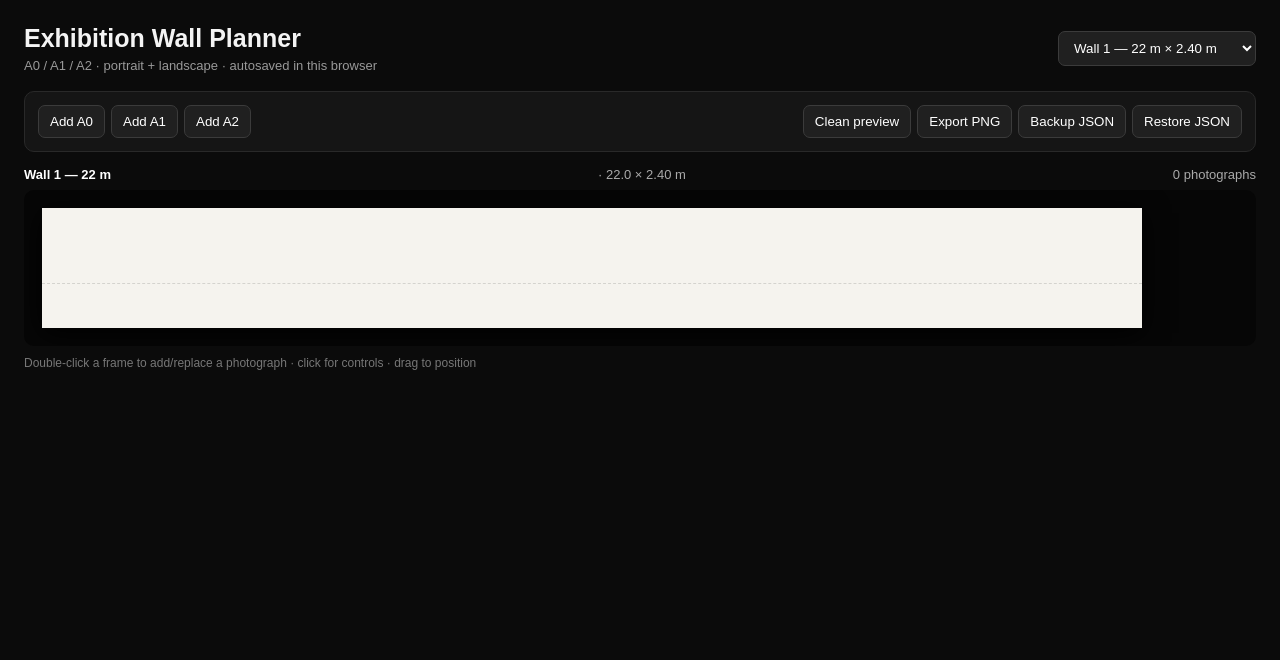
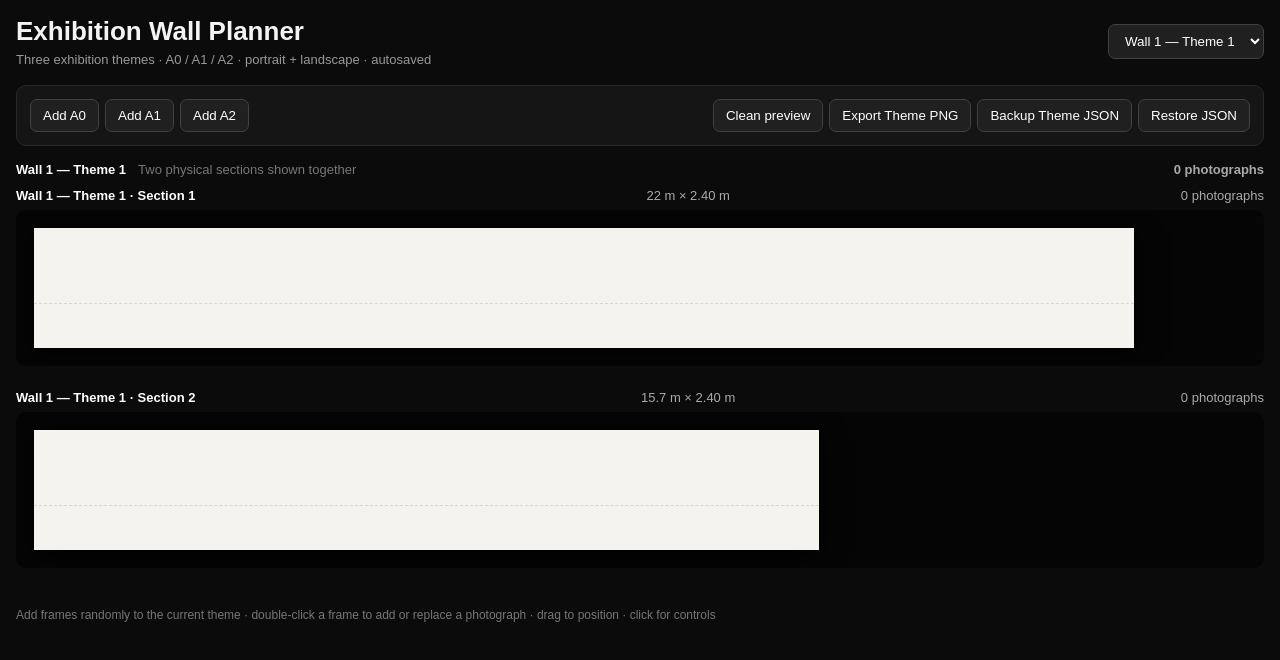
Before and after one commit to habakisstavros-dev/exhibition-wall-planner-2026, a React (Vite) app: page / in a window 1280 px wide. Shown: the top 660 px of the page. Built offline with nearby package versions, Linux system fonts and the light colour scheme.

Commit message:
Add files via upload

```diff
--- a/src/App.jsx
+++ b/src/App.jsx
@@ -1,20 +1,476 @@
-import React,{useEffect,useRef,useState}from"react";import html2canvas from"html2canvas";
-const S=.5,P={A0:[84.1,118.9],A1:[59.4,84.1],A2:[42,59.4]},W={w1a:["Wall 1 — 22 m",2200,240],w1b:["Wall 1 — 15.7 m",1570,240],w2a:["Wall 2 — 15.7 m",1570,240],w2b:["Wall 2 — 9.4 m",940,240],w3:["Wall 3 — 9.4 m",940,240]};
-const id=()=>crypto.randomUUID?.()||Math.random().toString(36).slice(2);
-function db(){return new Promise((ok,no)=>{let r=indexedDB.open("wall-planner",1);r.onupgradeneeded=()=>r.result.createObjectStore("walls");r.onsuccess=()=>ok(r.result);r.onerror=()=>no(r.error)})}
-async function get(k){let d=await db();return new Promise((ok,no)=>{let r=d.transaction("walls").objectStore("walls").get(k);r.onsuccess=()=>ok(r.result||[]);r.onerror=()=>no(r.error)})}
-async function put(k,v){let d=await db();return new Promise((ok,no)=>{let t=d.transaction("walls","readwrite");t.objectStore("walls").put(v,k);t.oncomplete=ok;t.onerror=()=>no(t.error)})}
-export default function App(){const[k,setK]=useState("w1a"),[tiles,setTiles]=useState([]),[ready,setReady]=useState(false),[sel,setSel]=useState(null),[clean,setClean]=useState(false);const ref=useRef(),drag=useRef(),timer=useRef();const wall=W[k];
-useEffect(()=>{setReady(false);get(k).then(x=>{setTiles(x);setReady(true)})},[k]);useEffect(()=>{if(ready)put(k,tiles)},[tiles,k,ready]);
-const size=t=>{let[a,b]=P[t.s];return t.o==="P"?[a,b]:[b,a]};const controls=x=>{setSel(x);clearTimeout(timer.current);timer.current=setTimeout(()=>setSel(null),3500)};
-function add(s){let[a,b]=P[s],o=Math.random()>.45?"P":"L",[ww,hh]=o==="P"?[a,b]:[b,a];setTiles(x=>[...x,{id:id(),s,o,x:Math.random()*(wall[1]-ww),y:Math.random()*(wall[2]-hh)}])}
-function rotate(i){setTiles(x=>x.map(t=>t.id===i?{...t,o:t.o==="P"?"L":"P"}:t));controls(i)}function del(i){setTiles(x=>x.filter(t=>t.id!==i));setSel(null)}
-function photo(i){let n=document.createElement("input");n.type="file";n.accept="image/*";n.onchange=()=>{let f=n.files?.[0];if(!f)return;let r=new FileReader;r.onload=()=>setTiles(x=>x.map(t=>t.id===i?{...t,img:r.result}:t));r.readAsDataURL(f)};n.click()}
-function down(e,t){if(clean)return;e.preventDefault();controls(t.id);let r=ref.current.getBoundingClientRect();drag.current={id:t.id,dx:(e.clientX-r.left)/S-t.x,dy:(e.clientY-r.top)/S-t.y}}
-function move(e){if(!drag.current)return;let r=ref.current.getBoundingClientRect(),d=drag.current;setTiles(x=>x.map(t=>{if(t.id!==d.id)return t;let[w,h]=size(t),nx=(e.clientX-r.left)/S-d.dx,ny=(e.clientY-r.top)/S-d.dy;return{...t,x:Math.max(0,Math.min(wall[1]-w,Math.round(nx))),y:Math.max(0,Math.min(wall[2]-h,Math.round(ny)))}}))}
-async function png(){setClean(true);setSel(null);await new Promise(r=>setTimeout(r,80));let c=await html2canvas(ref.current,{backgroundColor:"#fff",scale:2}),a=document.createElement("a");a.download=wall[0].replaceAll(" ","_")+".png";a.href=c.toDataURL("image/png");a.click();setClean(false)}
-function backup(){let b=new Blob([JSON.stringify({version:1,wall:k,tiles},null,2)],{type:"application/json"}),a=document.createElement("a");a.href=URL.createObjectURL(b);a.download=k+"-backup.json";a.click();URL.revokeObjectURL(a.href)}
-function restore(){let n=document.createElement("input");n.type="file";n.accept=".json";n.onchange=async()=>{try{let j=JSON.parse(await n.files[0].text()),x=Array.isArray(j)?j:j.tiles;if(!Array.isArray(x))throw 0;setTiles(x)}catch{alert("Invalid wall backup")}};n.click()}
-return <main><header><div><h1>Exhibition Wall Planner</h1><p>A0 / A1 / A2 · portrait + landscape · autosaved in this browser</p></div><select value={k} onChange={e=>setK(e.target.value)}>{Object.entries(W).map(([x,w])=><option value={x} key={x}>{w[0]} × 2.40 m</option>)}</select></header>
-<section className="bar"><div>{Object.keys(P).map(s=><button key={s} onClick={()=>add(s)}>Add {s}</button>)}</div><div><button onClick={()=>setClean(!clean)}>{clean?"Edit":"Clean preview"}</button><button onClick={png}>Export PNG</button><button onClick={backup}>Backup JSON</button><button onClick={restore}>Restore JSON</button></div></section>
-<div className="meta"><b>{wall[0]}</b> · {(wall[1]/100).toFixed(1)} × 2.40 m <span>{tiles.length} photographs</span></div><div className="scroll"><div ref={ref} className="wall" style={{width:wall[1]*S,height:wall[2]*S}} onMouseMove={move} onMouseUp={()=>drag.current=null} onMouseLeave={()=>drag.current=null}><div className="eye"/>{tiles.map(t=>{let[w,h]=size(t);return <div key={t.id} className={"tile "+(sel===t.id?"selected":"")} style={{left:t.x*S,top:t.y*S,width:w*S,height:h*S,backgroundImage:t.img?`url("${t.img}")`:"none"}} onMouseDown={e=>down(e,t)} onClick={()=>controls(t.id)} onDoubleClick={()=>photo(t.id)}>{!t.img&&<span>{t.s}<small>{t.o==="P"?"portrait":"landscape"}</small></span>}{!clean&&sel===t.id&&<div className="actions" onMouseDown={e=>e.stopPropagation()}><button onClick={()=>photo(t.id)}>{t.img?"Replace":"Photo"}</button><button onClick={()=>rotate(t.id)}>Rotate</button><button className="danger" onClick={()=>del(t.id)}>Delete</button></div>}</div>})}</div></div><footer>Double-click a frame to add/replace a photograph · click for controls · drag to position</footer></main>}
+import React, { useEffect, useRef, useState } from "react";
+import html2canvas from "html2canvas";
+
+const SCALE = 0.5;
+
+const PAPER = {
+  A0: [84.1, 118.9],
+  A1: [59.4, 84.1],
+  A2: [42.0, 59.4],
+};
+
+const THEMES = {
+  wall1: {
+    label: "Wall 1 — Theme 1",
+    sections: [
+      { key: "w1a", label: "22 m × 2.40 m", width: 2200, height: 240 },
+      { key: "w1b", label: "15.7 m × 2.40 m", width: 1570, height: 240 },
+    ],
+  },
+  wall2: {
+    label: "Wall 2 — Theme 2",
+    sections: [
+      { key: "w2a", label: "15.7 m × 2.40 m", width: 1570, height: 240 },
+      { key: "w2b", label: "9.4 m × 2.40 m", width: 940, height: 240 },
+    ],
+  },
+  wall3: {
+    label: "Wall 3 — Theme 3",
+    sections: [
+      { key: "w3", label: "9.4 m × 2.40 m", width: 940, height: 240 },
+    ],
+  },
+};
+
+const uid = () =>
+  crypto.randomUUID?.() || Math.random().toString(36).slice(2);
+
+function openDB() {
+  return new Promise((resolve, reject) => {
+    const req = indexedDB.open("wall-planner", 1);
+    req.onupgradeneeded = () => {
+      if (!req.result.objectStoreNames.contains("walls")) {
+        req.result.createObjectStore("walls");
+      }
+    };
+    req.onsuccess = () => resolve(req.result);
+    req.onerror = () => reject(req.error);
+  });
+}
+
+async function dbGet(key) {
+  const db = await openDB();
+  return new Promise((resolve, reject) => {
+    const req = db.transaction("walls").objectStore("walls").get(key);
+    req.onsuccess = () => resolve(req.result || []);
+    req.onerror = () => reject(req.error);
+  });
+}
+
+async function dbPut(key, value) {
+  const db = await openDB();
+  return new Promise((resolve, reject) => {
+    const tx = db.transaction("walls", "readwrite");
+    tx.objectStore("walls").put(value, key);
+    tx.oncomplete = resolve;
+    tx.onerror = () => reject(tx.error);
+  });
+}
+
+function tileSize(tile) {
+  const [a, b] = PAPER[tile.size];
+  return tile.orientation === "P" ? [a, b] : [b, a];
+}
+
+export default function App() {
+  const [themeKey, setThemeKey] = useState("wall1");
+  const [layouts, setLayouts] = useState({});
+  const [ready, setReady] = useState(false);
+  const [selected, setSelected] = useState(null);
+  const [clean, setClean] = useState(false);
+
+  const themeRef = useRef(null);
+  const sectionRefs = useRef({});
+  const drag = useRef(null);
+  const timer = useRef(null);
+
+  const theme = THEMES[themeKey];
+
+  useEffect(() => {
+    let cancelled = false;
+    setReady(false);
+
+    Promise.all(
+      theme.sections.map(async (section) => [
+        section.key,
+        await dbGet(section.key),
+      ])
+    ).then((entries) => {
+      if (cancelled) return;
+      setLayouts(Object.fromEntries(entries));
+      setReady(true);
+      setSelected(null);
+    });
+
+    return () => {
+      cancelled = true;
+    };
+  }, [themeKey]);
+
+  useEffect(() => {
+    if (!ready) return;
+    theme.sections.forEach((section) => {
+      dbPut(section.key, layouts[section.key] || []);
+    });
+  }, [layouts, ready, theme]);
+
+  function showControls(sectionKey, id) {
+    const token = `${sectionKey}:${id}`;
+    setSelected(token);
+    clearTimeout(timer.current);
+    timer.current = setTimeout(() => setSelected(null), 3500);
+  }
+
+  function updateSection(sectionKey, updater) {
+    setLayouts((current) => ({
+      ...current,
+      [sectionKey]: updater(current[sectionKey] || []),
+    }));
+  }
+
+  function addFrame(size) {
+    const sections = theme.sections;
+    const section = sections[Math.floor(Math.random() * sections.length)];
+    const orientation = Math.random() > 0.45 ? "P" : "L";
+    const [a, b] = PAPER[size];
+    const [w, h] = orientation === "P" ? [a, b] : [b, a];
+
+    updateSection(section.key, (tiles) => [
+      ...tiles,
+      {
+        id: uid(),
+        size,
+        orientation,
+        x: Math.max(0, Math.random() * (section.width - w)),
+        y: Math.max(0, Math.random() * (section.height - h)),
+      },
+    ]);
+  }
+
+  function rotate(sectionKey, id) {
+    updateSection(sectionKey, (tiles) =>
+      tiles.map((tile) =>
+        tile.id === id
+          ? {
+              ...tile,
+              orientation: tile.orientation === "P" ? "L" : "P",
+            }
+          : tile
+      )
+    );
+    showControls(sectionKey, id);
+  }
+
+  function remove(sectionKey, id) {
+    updateSection(sectionKey, (tiles) =>
+      tiles.filter((tile) => tile.id !== id)
+    );
+    setSelected(null);
+  }
+
+  function choosePhoto(sectionKey, id) {
+    const input = document.createElement("input");
+    input.type = "file";
+    input.accept = "image/*";
+
+    input.onchange = () => {
+      const file = input.files?.[0];
+      if (!file) return;
+
+      const reader = new FileReader();
+      reader.onload = () => {
+        updateSection(sectionKey, (tiles) =>
+          tiles.map((tile) =>
+            tile.id === id ? { ...tile, img: reader.result } : tile
+          )
+        );
+      };
+      reader.readAsDataURL(file);
+    };
+
+    input.click();
+  }
+
+  function pointerDown(e, section, tile) {
+    if (clean) return;
+    e.preventDefault();
+
+    const rect = sectionRefs.current[section.key].getBoundingClientRect();
+    drag.current = {
+      sectionKey: section.key,
+      id: tile.id,
+      dx: (e.clientX - rect.left) / SCALE - tile.x,
+      dy: (e.clientY - rect.top) / SCALE - tile.y,
+    };
+
+    showControls(section.key, tile.id);
+  }
+
+  function pointerMove(e, section) {
+    const d = drag.current;
+    if (!d || d.sectionKey !== section.key) return;
+
+    const rect = sectionRefs.current[section.key].getBoundingClientRect();
+
+    updateSection(section.key, (tiles) =>
+      tiles.map((tile) => {
+        if (tile.id !== d.id) return tile;
+
+        const [w, h] = tileSize(tile);
+        const nx = (e.clientX - rect.left) / SCALE - d.dx;
+        const ny = (e.clientY - rect.top) / SCALE - d.dy;
+
+        return {
+          ...tile,
+          x: Math.max(
+            0,
+            Math.min(section.width - w, Math.round(nx))
+          ),
+          y: Math.max(
+            0,
+            Math.min(section.height - h, Math.round(ny))
+          ),
+        };
+      })
+    );
+  }
+
+  async function exportPNG() {
+    setClean(true);
+    setSelected(null);
+    await new Promise((resolve) => setTimeout(resolve, 120));
+
+    const canvas = await html2canvas(themeRef.current, {
+      backgroundColor: "#0b0b0b",
+      scale: 2,
+      useCORS: true,
+    });
+
+    const link = document.createElement("a");
+    link.download = `${themeKey}-theme-layout.png`;
+    link.href = canvas.toDataURL("image/png");
+    link.click();
+
+    setClean(false);
+  }
+
+  function backupJSON() {
+    const payload = {
+      version: 2,
+      theme: themeKey,
+      layouts,
+    };
+
+    const blob = new Blob([JSON.stringify(payload, null, 2)], {
+      type: "application/json",
+    });
+
+    const link = document.createElement("a");
+    link.href = URL.createObjectURL(blob);
+    link.download = `${themeKey}-theme-backup.json`;
+    link.click();
+    URL.revokeObjectURL(link.href);
+  }
+
+  function restoreJSON() {
+    const input = document.createElement("input");
+    input.type = "file";
+    input.accept = ".json,application/json";
+
+    input.onchange = async () => {
+      try {
+        const json = JSON.parse(await input.files[0].text());
+
+        if (json.layouts && typeof json.layouts === "object") {
+          setLayouts((current) => ({ ...current, ...json.layouts }));
+          return;
+        }
+
+        alert("This is not a Theme backup JSON.");
+      } catch {
+        alert("Invalid JSON backup.");
+      }
+    };
+
+    input.click();
+  }
+
+  const totalPhotos = theme.sections.reduce(
+    (sum, section) => sum + (layouts[section.key]?.length || 0),
+    0
+  );
+
+  return (
+    <main>
+      <header>
+        <div>
+          <h1>Exhibition Wall Planner</h1>
+          <p>
+            Three exhibition themes · A0 / A1 / A2 · portrait + landscape ·
+            autosaved
+          </p>
+        </div>
+
+        <select
+          value={themeKey}
+          onChange={(e) => setThemeKey(e.target.value)}
+        >
+          {Object.entries(THEMES).map(([key, item]) => (
+            <option value={key} key={key}>
+              {item.label}
+            </option>
+          ))}
+        </select>
+      </header>
+
+      <section className="toolbar">
+        <div>
+          {Object.keys(PAPER).map((size) => (
+            <button key={size} onClick={() => addFrame(size)}>
+              Add {size}
+            </button>
+          ))}
+        </div>
+
+        <div>
+          <button onClick={() => setClean((v) => !v)}>
+            {clean ? "Edit" : "Clean preview"}
+          </button>
+          <button onClick={exportPNG}>Export Theme PNG</button>
+          <button onClick={backupJSON}>Backup Theme JSON</button>
+          <button onClick={restoreJSON}>Restore JSON</button>
+        </div>
+      </section>
+
+      <div className="themeMeta">
+        <div>
+          <strong>{theme.label}</strong>
+          <span>
+            {theme.sections.length === 2
+              ? "Two physical sections shown together"
+              : "One physical section"}
+          </span>
+        </div>
+        <b>{totalPhotos} photographs</b>
+      </div>
+
+      <div className="themeCapture" ref={themeRef}>
+        {theme.sections.map((section, index) => {
+          const tiles = layouts[section.key] || [];
+
+          return (
+            <section className="wallGroup" key={section.key}>
+              <div className="wallHeading">
+                <strong>
+                  {theme.label} · Section {index + 1}
+                </strong>
+                <span>{section.label}</span>
+                <span>{tiles.length} photographs</span>
+              </div>
+
+              <div className="wallScroll">
+                <div
+                  className="wall"
+                  ref={(node) => {
+                    sectionRefs.current[section.key] = node;
+                  }}
+                  style={{
+                    width: section.width * SCALE,
+                    height: section.height * SCALE,
+                  }}
+                  onMouseMove={(e) => pointerMove(e, section)}
+                  onMouseUp={() => {
+                    drag.current = null;
+                  }}
+                  onMouseLeave={() => {
+                    drag.current = null;
+                  }}
+                >
+                  <div className="eyeLine" />
+
+                  {tiles.map((tile) => {
+                    const [w, h] = tileSize(tile);
+                    const token = `${section.key}:${tile.id}`;
+
+                    return (
+                      <div
+                        key={tile.id}
+                        className={
+                          "tile " + (selected === token ? "selected" : "")
+                        }
+                        style={{
+                          left: tile.x * SCALE,
+                          top: tile.y * SCALE,
+                          width: w * SCALE,
+                          height: h * SCALE,
+                          backgroundImage: tile.img
+                            ? `url("${tile.img}")`
+                            : "none",
+                        }}
+                        onMouseDown={(e) =>
+                          pointerDown(e, section, tile)
+                        }
+                        onClick={() =>
+                          showControls(section.key, tile.id)
+                        }
+                        onDoubleClick={() =>
+                          choosePhoto(section.key, tile.id)
+                        }
+                      >
+                        {!tile.img && (
+                          <span>
+                            {tile.size}
+                            <small>
+                              {tile.orientation === "P"
+                                ? "portrait"
+                                : "landscape"}
+                            </small>
+                          </span>
+                        )}
+
+                        {!clean && selected === token && (
+                          <div
+                            className="actions"
+                            onMouseDown={(e) => e.stopPropagation()}
+                          >
+                            <button
+                              onClick={() =>
+                                choosePhoto(section.key, tile.id)
+                              }
+                            >
+                              {tile.img ? "Replace" : "Photo"}
+                            </button>
+                            <button
+                              onClick={() =>
+                                rotate(section.key, tile.id)
+                              }
+                            >
+                              Rotate
+                            </button>
+                            <button
+                              className="danger"
+                              onClick={() =>
+                                remove(section.key, tile.id)
+                              }
+                            >
+                              Delete
+                            </button>
+                          </div>
+                        )}
+                      </div>
+                    );
+                  })}
+                </div>
+              </div>
+            </section>
+          );
+        })}
+      </div>
+
+      <footer>
+        Add frames randomly to the current theme · double-click a frame to add
+        or replace a photograph · drag to position · click for controls
+      </footer>
+    </main>
+  );
+}
```
Also changed, not shown: src/styles.css (+1 -1 lines).
